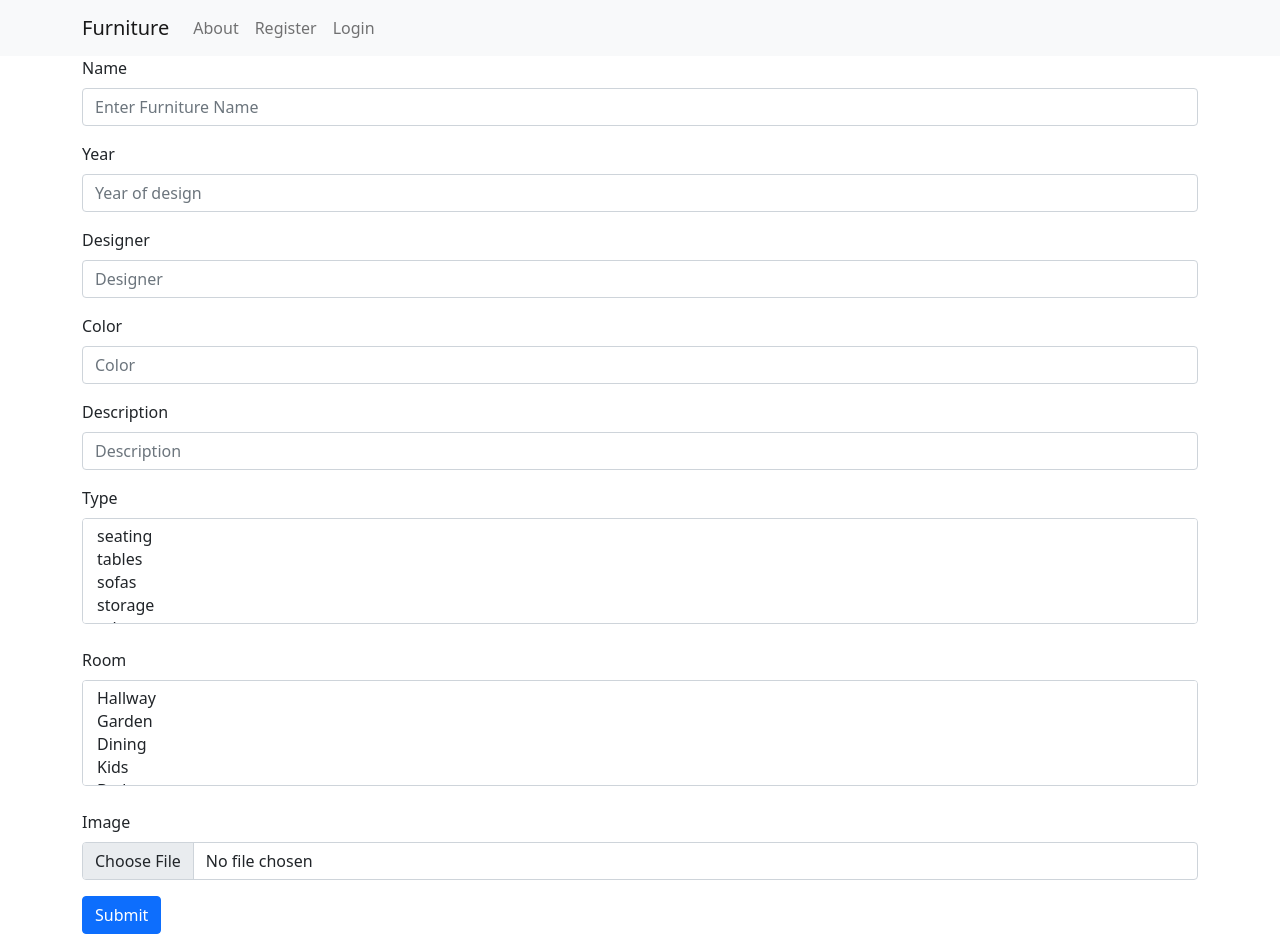
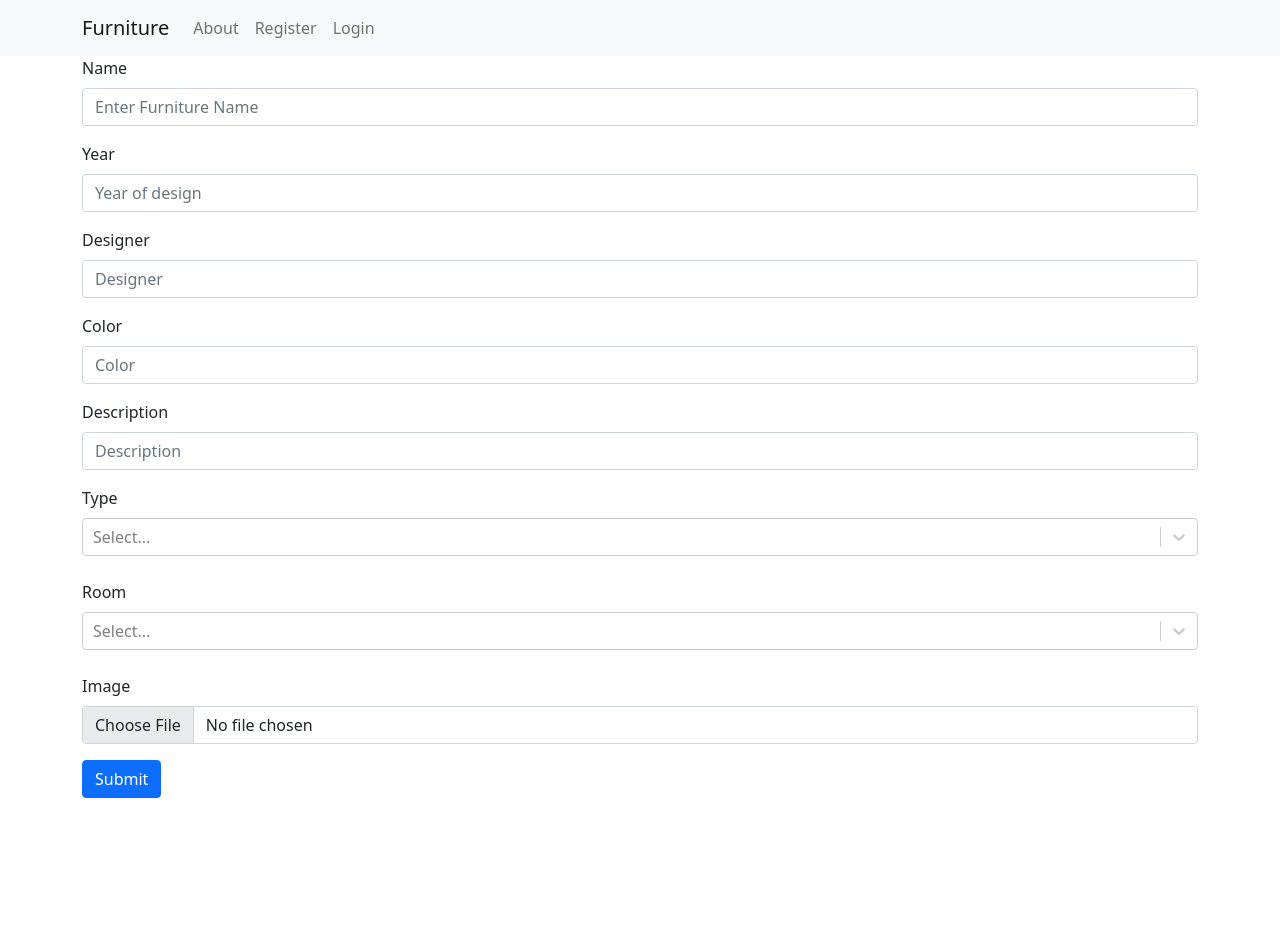
Before and after one commit to eintrittfrei/project4, a React (Create React App) app in the folder client/: page /new in a window 1280 px wide. After the commit the page ends 800 px from the top, so only its background shows below. Built offline with nearby package versions, Linux system fonts and the light colour scheme; no server answers.

Commit message:
form submit works for add new

```diff
--- a/client/package.json
+++ b/client/package.json
@@ -13,6 +13,7 @@
     "react-dom": "^17.0.2",
     "react-router-dom": "^5.2.0",
     "react-scripts": "4.0.3",
+    "react-select": "^4.3.1",
     "router-dom": "^2.2.3",
     "sass": "^1.35.2"
   },
--- a/client/src/App.js
+++ b/client/src/App.js
@@ -9,6 +9,7 @@ import About from './components/common/About'
 import FurnitureIndex from './components/furniture/FurnitureIndex'
 import FurnitureShow from './components/furniture/FurnitureShow'
 import NewFurniture from './components/user/NewPiece'
+import Edit from './components/user/EditPiece'
 
 
 const App = () => {
@@ -35,6 +36,7 @@ const App = () => {
       <BrowserRouter>
         <NavBar />
         <Switch>
+          <Route path='/furniture/:id/edit/' component={Edit} />
           <Route path='/furniture/:id/' component={FurnitureShow} />
           <Route path='/furniture' component={FurnitureIndex} />
           <Route path='/new' component={NewFurniture} />
--- a/client/src/components/common/Navbar.js
+++ b/client/src/components/common/Navbar.js
@@ -39,7 +39,7 @@ const NavBar = () => {
     <>
       <Navbar bg="light" expand="lg">
         <Container>
-          <Navbar.Brand href="/">Furniture</Navbar.Brand>
+          <Navbar.Brand href="/furniture">Furniture</Navbar.Brand>
           <Navbar.Toggle aria-controls="basic-navbar-nav" />
           <Navbar.Collapse id="basic-navbar-nav">
             <Nav className="me-auto">
--- a/client/src/components/furniture/furnitureShow.js
+++ b/client/src/components/furniture/furnitureShow.js
@@ -1,9 +1,12 @@
 import React, { useEffect, useState } from 'react'
 import axios from 'axios'
-import { useParams } from 'react-router-dom'
+import { useParams, useHistory } from 'react-router-dom'
 import Card from 'react-bootstrap/Card'
 import ListGroupItem from 'react-bootstrap/ListGroupItem'
 import ListGroup from 'react-bootstrap/ListGroup'
+import Button from 'react-bootstrap/Button'
+import { getTokenFromLocalStorage, getPayload } from '../../helpers/auth/functions'
+
 
 
 
@@ -11,18 +14,38 @@ import ListGroup from 'react-bootstrap/ListGroup'
 const FurnitureShow = () => {
   const [onepiece, setOnePiece] = useState({})
   const { id } = useParams()
-  console.log('PARAMS', id)
+  const history = useHistory()
 
   useEffect(() => {
     const getData = async () => {
       const { data } = await axios.get(`/api/furniture/${id}`)
       setOnePiece(data)
+      console.log('DATA', data)
     }
     getData()
   }, [id])
 
   console.log(onepiece)
 
+  const handleDelete = async () => {
+    try {
+      await axios.delete(`/api/furniture/${id}`, {
+        headers: {
+          Authorization: `Bearer ${getTokenFromLocalStorage()}`,
+        },
+      })
+      history.push(('/furniture'))
+    } catch (err) {
+      console.log(err)
+    }
+  }
+  const userIsOwner = (userId) => {
+    const payload = getPayload()
+    if (!payload) return false
+    return userId === payload.sub
+
+  }
+  userIsOwner()
 
   return (
     <Card style={{ width: '18rem' }}>
@@ -39,8 +62,12 @@ const FurnitureShow = () => {
         <ListGroupItem>Color: {onepiece.color}</ListGroupItem>
       </ListGroup>
       <Card.Body>
-        <Card.Link href="#">Edit</Card.Link>
-        <Card.Link href="#">Delete</Card.Link>
+        {/* {userIsOwner(onepiece.owner._id) && */}
+        <>
+          <Button onClick={handleDelete} variant="dark">Delete</Button>
+          <Card.Link href={`/furniture/${id}/edit`} >Edit</Card.Link>
+        </>
+        {/* } */}
       </Card.Body>
     </Card>
 
--- a/client/src/components/user/EditPiece.js
+++ b/client/src/components/user/EditPiece.js
@@ -0,0 +1,18 @@
+import react from 'react'
+
+const Edit = () => {
+
+  return (
+    <h3>Edit</h3>
+  )
+
+
+
+
+
+
+
+
+
+}
+export default Edit
--- a/client/src/components/user/NewPiece.js
+++ b/client/src/components/user/NewPiece.js
@@ -1,12 +1,33 @@
 import React, { useState } from 'react'
+import { useHistory } from 'react-router-dom'
 import Form from 'react-bootstrap/Form'
 import Container from 'react-bootstrap/Container'
 import Button from 'react-bootstrap/Button'
 import axios from 'axios'
 import { getTokenFromLocalStorage } from '../../helpers/auth/functions'
+import Select from 'react-select'
 
+const selectOptions = [
+  { value: 5, label: 'Tables' },
+  { value: 3, label: 'Sofas' },
+  { value: 6, label: 'seating' },
+  { value: 4, label: 'Lamps' },
+  { value: 2, label: 'Storage' },
+  { value: 1, label: 'Other' }
+]
+const selectOptionsRoom = [
+  { value: 1, label: 'Hallway' },
+  { value: 2, label: 'Garden' },
+  { value: 3, label: 'Dining' },
+  { value: 4, label: 'Kids' },
+  { value: 5, label: 'Bedroom' },
+  { value: 6, label: 'Kitchen' },
+  { value: 7, label: 'Lounge' },
+  { value: 8, label: 'Bathroom' }
+]
 
 const NewFurniture = () => {
+  const history = useHistory()
   const [formdata, setFormData] = useState({
     name: '',
     image: '',
@@ -20,6 +41,7 @@ const NewFurniture = () => {
 
   const handleChange = (event) => {
     const newPiece = { ...formdata, [event.target.name]: event.target.value }
+    console.log('type', event.target.type)
     setFormData(newPiece)
   }
   console.log('formdata', formdata)
@@ -32,11 +54,15 @@ const NewFurniture = () => {
           headers: { Authorization: `Bearer ${getTokenFromLocalStorage()}` },
         }
       )
-      console.log('headers', formdata)
+      history.push('furniture')
     } catch (err) {
       console.log(err)
     }
+  }
 
+  const handleMultiChange = (selected, name) => {
+    const values = selected ? selected.map(item => item.value) : []
+    setFormData({ ...formdata, [name]: [...values] })
   }
 
   return (
@@ -106,35 +132,21 @@ const NewFurniture = () => {
 
         </Form.Group>
         <Form.Label>Type</Form.Label>
-        <Form.Select
-          multiple aria-label="select_type"
-          onChange={handleChange}
+        <Select
+          options={selectOptions}
+          isMulti
           name="type"
-          value={formdata.type}
-        >
-          <option value="seating">seating</option>
-          <option value="tables">tables</option>
-          <option value="sofas">sofas</option>
-          <option value="storage">storage</option>
-          <option value="other">other</option>
-        </Form.Select>
+          onChange={(selected) => handleMultiChange(selected, 'type')}
+        />
+
         <br />
         <Form.Label>Room</Form.Label>
-        <Form.Select
-          multiple aria-label="Default select example"
-          onChange={handleChange}
+        <Select
+          options={selectOptionsRoom}
+          isMulti
           name="room"
-          value={formdata.room}
-        >
-          <option value="Hallway">Hallway</option>
-          <option value="Garden">Garden</option>
-          <option value="Dining">Dining</option>
-          <option value="Kids">Kids</option>
-          <option value="Bedroom">Bedroom</option>
-          <option value="Kitchen">Kitchen</option>
-          <option value="Lounge">Lounge</option>
-          <option value="Bathroom">Bathroom</option>
-        </Form.Select>
+          onChange={(selected) => handleMultiChange(selected, 'room')}
+        />
         <br />
         <Form.Group controlId="formFile" className="mb-3">
           <Form.Label>Image</Form.Label>
```
Also changed, not shown: client/src/components/user/DeletePiece.js (deleted), 1 other file (tests, documents, lock files or other folders).
